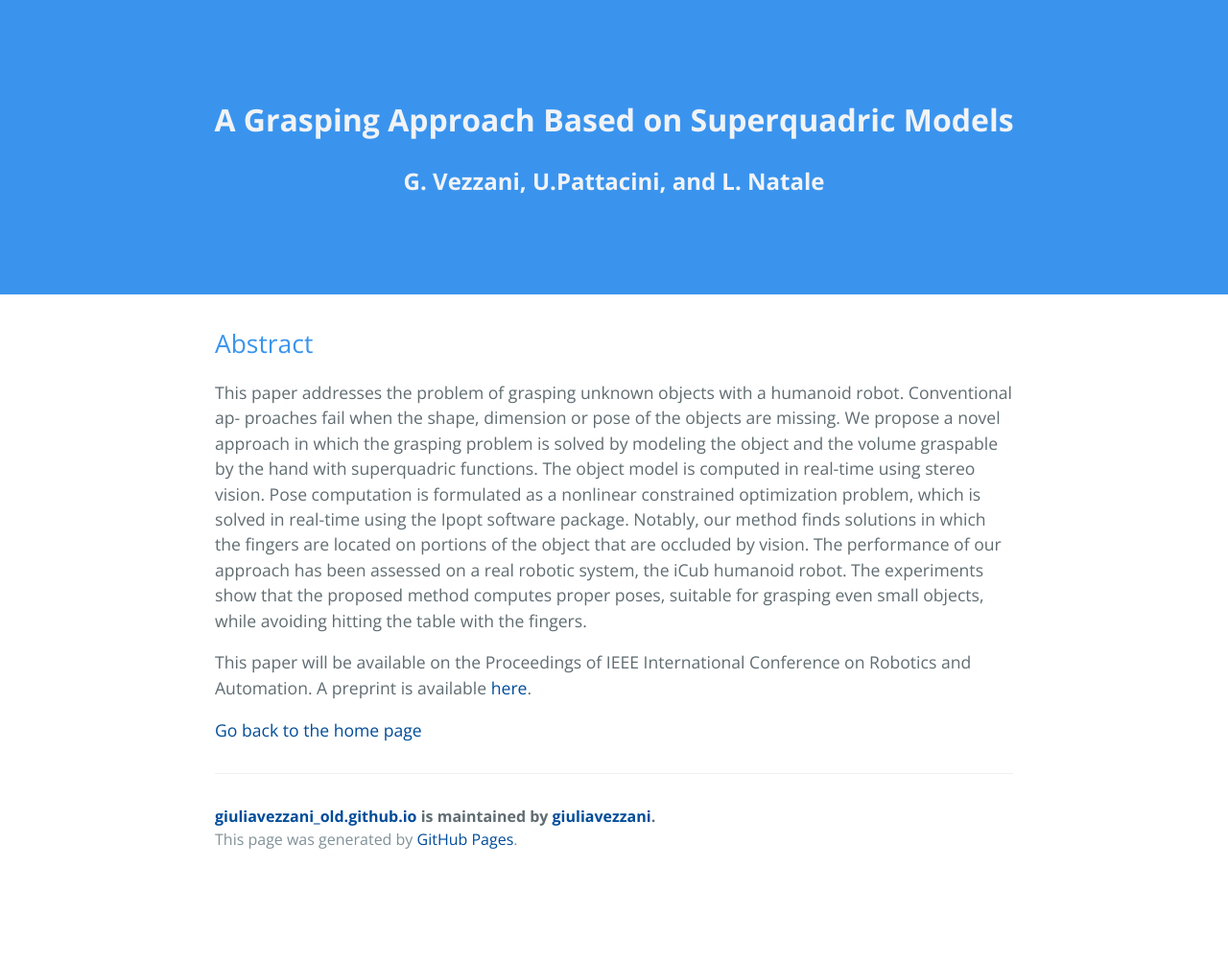
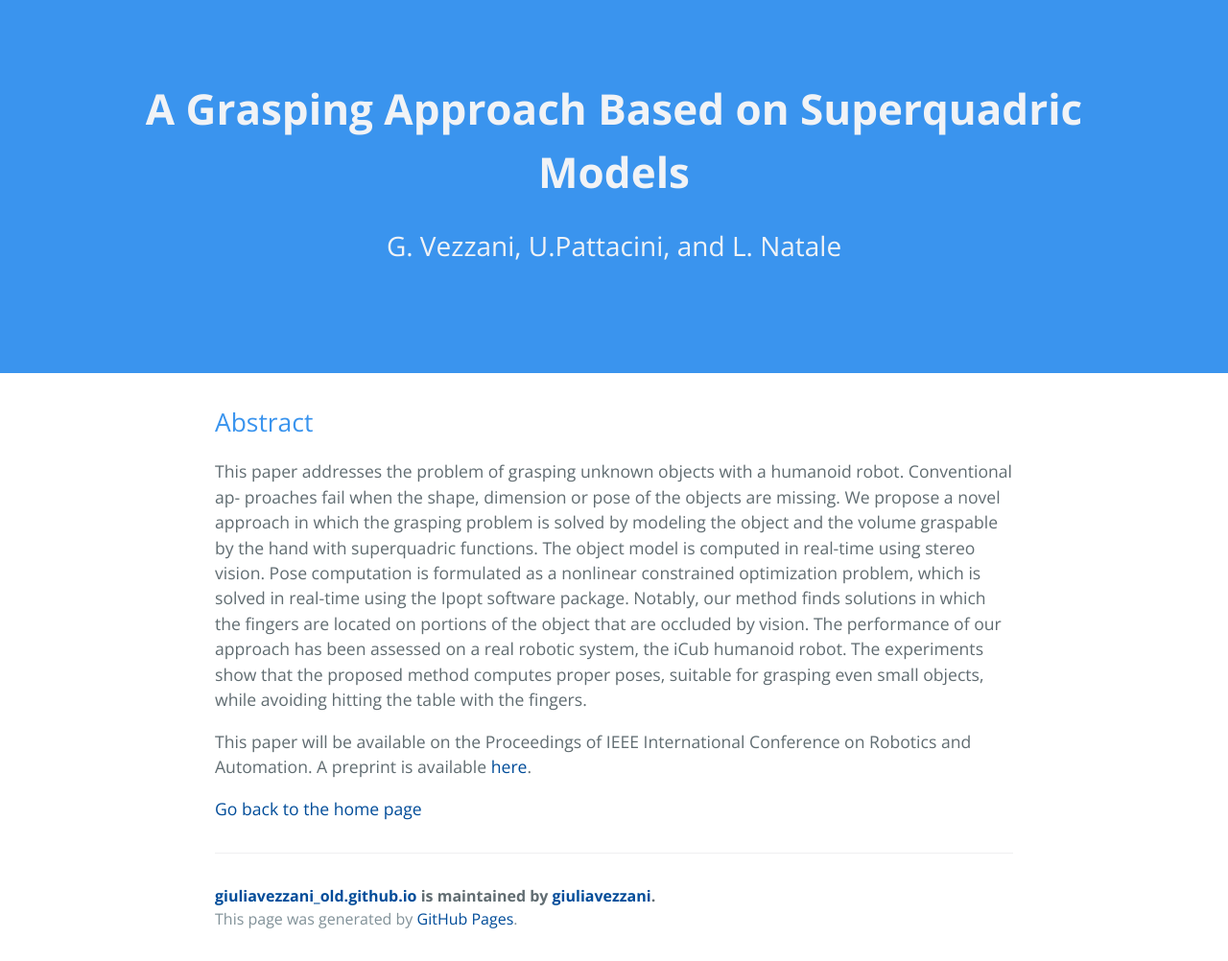
Before and after one commit to giuliavezzani/giuliavezzani_old.github.io, a Jekyll site: the page built from grasping.md, in a window 1280 px wide. Shown: the whole page at 96% size. Built offline with Jekyll 4.4.1, drawn with Linux system fonts in a browser that asks for light colours; before the commit the page ends 919 px from its top, so only the background shows below that.

Commit message:
Update jekyll-theme-cayman.scss

```diff
--- a/_sass/jekyll-theme-cayman.scss
+++ b/_sass/jekyll-theme-cayman.scss
@@ -123,6 +123,23 @@ a {
   }
 }
 
+.project-name-sec {
+  margin-top: 0;
+  margin-bottom: 0.1rem;
+
+  @include large {
+    font-size: 2.75rem;
+  }
+
+  @include medium {
+    font-size: 2.25rem;
+  }
+
+  @include small {
+    font-size: 1.75rem;
+  }
+}
+
 .project-tagline {
   margin-bottom: 2rem;
   font-weight: normal;
@@ -141,6 +158,26 @@ a {
     font-size: 1rem;
   }
 }
+
+.project-tagline-sec {
+  margin-bottom: 2rem;
+  font-weight: normal;
+  font-size: medium;
+
+
+  @include large {
+    font-size: 1.75rem;
+  }
+
+  @include medium {
+    font-size: 1.15rem;
+  }
+
+  @include small {
+    font-size: 1rem;
+  }
+}
+
 
 .main-content {
   word-wrap: break-word;
```
